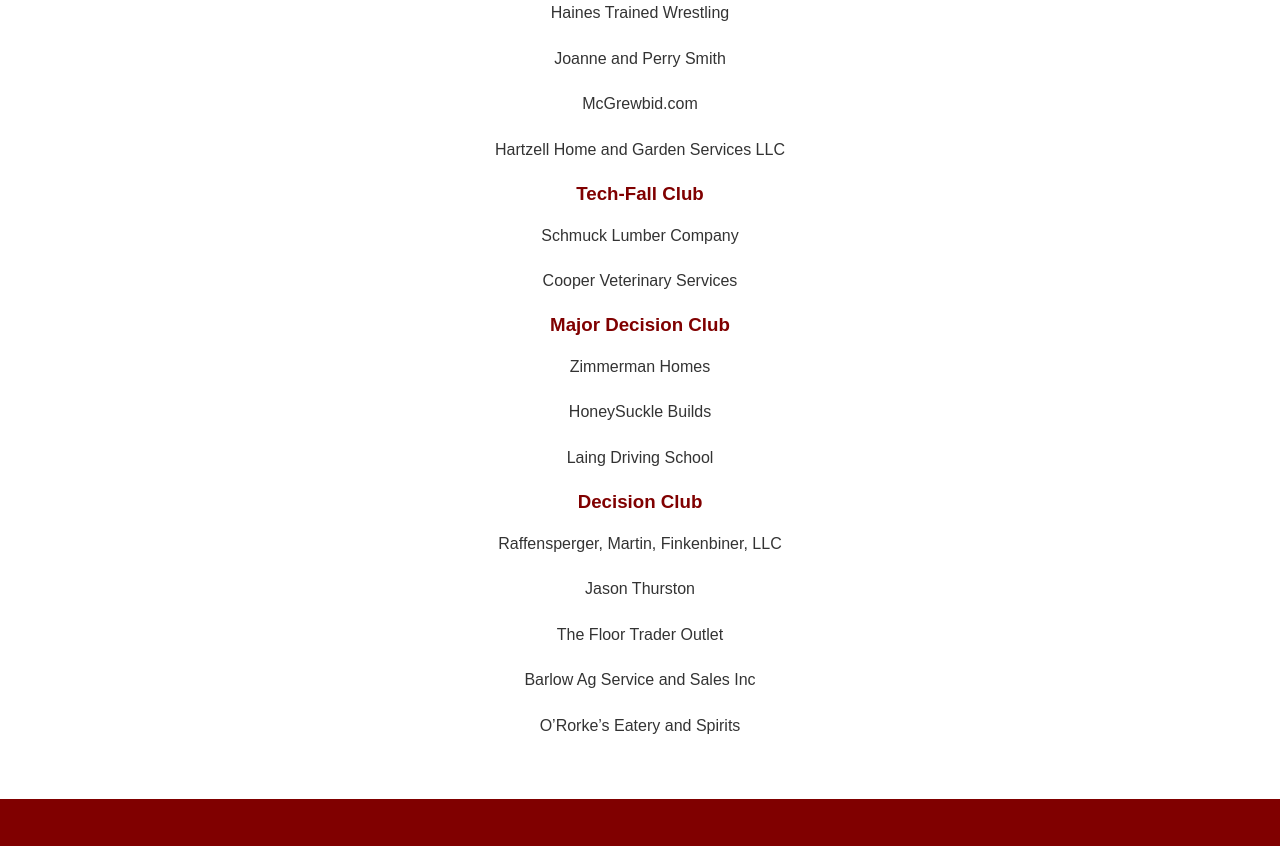
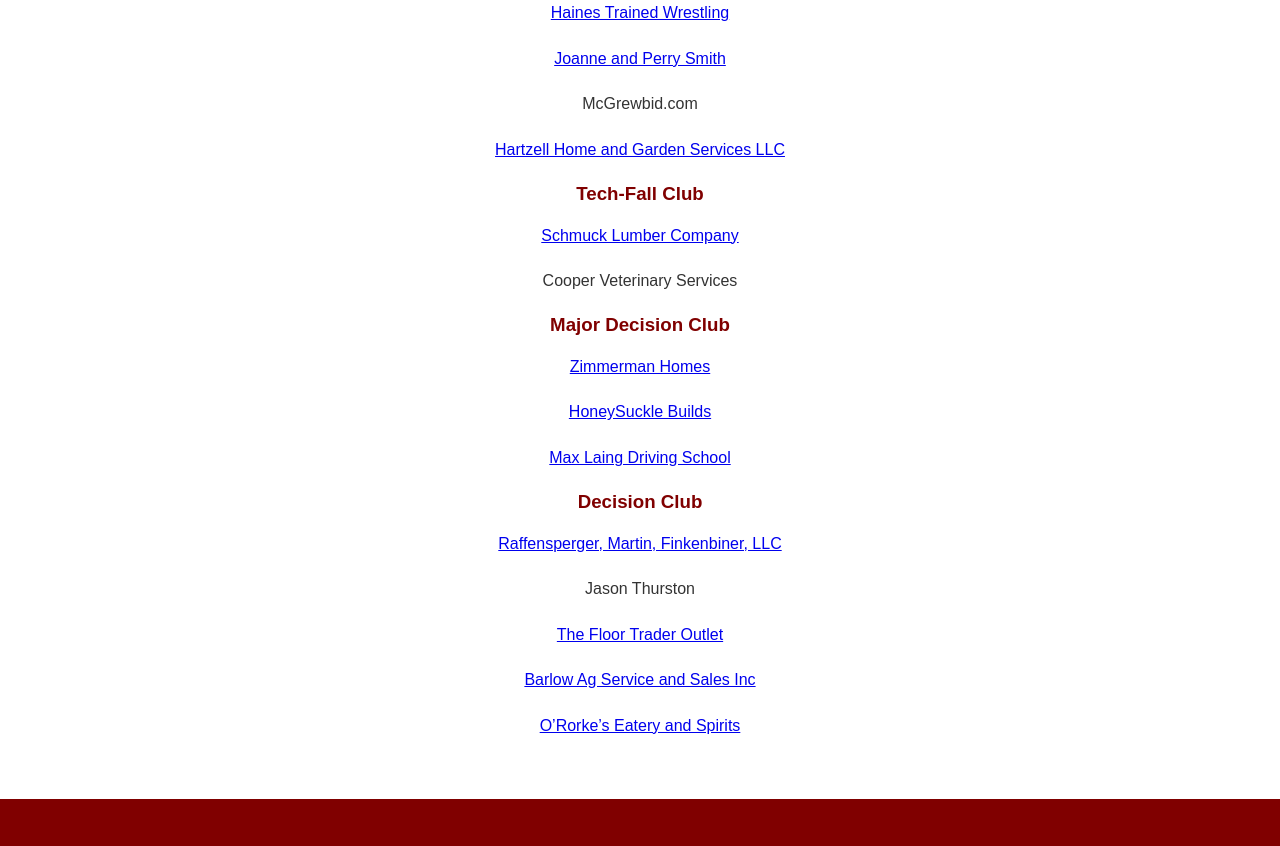
Before and after one commit to gburgwrest/Wrestling-Website, a plain HTML site: page sponsors.html in a window 1280 px wide. Shown: the part 320-1166 px from the top of the page. Drawn offline with Linux system fonts and the light colour scheme.

Commit message:
Update sponsors.html

```diff
--- a/sponsors.html
+++ b/sponsors.html
@@ -110,31 +110,28 @@
     <br>
     <div class="sponsor-group">
       <h3 style="text-align:center; color:#800000;">Pin Club</h3><br>
-      <p><a href=https://www.ziggydonutz.com target="_blank">Ziggy Donuts</a></p>
-      <p><a href=https://www.facebook.com/rcolemansflooring target="_blank">Coleman’s Flooring</a></p>
-      <p>Haines Trained Wrestling</p>
-      <p>Joanne and Perry Smith</p>
-      <p>McGrewbid.com</p>
-      <p>Hartzell Home and Garden Services LLC</p>
+      <p><a href=https://www.ziggydonutz.com>Ziggy Donuts</a></p>
+      <p><a href=https://www.facebook.com/rcolemansflooring>Coleman’s Flooring</a></p>
+      <p><A href=http://hainestrained.com>Haines Trained Wrestling</a></p>
+      <p><a href=http://www.perrysmithdrivingschool.com>Joanne and Perry Smith</a></p>
+      <p><a href=https://mcgrewbid.com/auctions></a>McGrewbid.com</p>
+      <p><a href=https://www.hartzellhgs.com>Hartzell Home and Garden Services LLC</a></p>
 
       <h3 style="text-align:center; color:#800000;">Tech-Fall Club</h3><br>
-      <p>Schmuck Lumber Company</p>
-
-      <p>Cooper Veterinary Services</p>
+      <p><a href=https://www.schmucklumber.com>Schmuck Lumber Company</a></p>
+      <p><a hred=https://www.facebook.com/p/Cooper-Veterinary-Services-100086215232949>Cooper Veterinary Services</a></p>
 
       <h3 style="text-align:center; color:#800000;">Major Decision Club</h3><br>
-      <p>Zimmerman Homes</p>
-
-      <p>HoneySuckle Builds</p>
-      <p>Laing Driving School</p>
+      <p><a href=https://zimmermanhomes.com>Zimmerman Homes</a></p>
+      <p><a href=https://www.honeysucklebuilds.com/?srsltid=AfmBOoqCjrWzqXl69fdwac5AJ1g9NNU9dqT3SBLIWw0VtD5oFUdLYcU2>HoneySuckle Builds</a></p>
+      <p><a href=https://maxlaingdrivingschool.com>Max Laing Driving School</a></p>
 
       <h3 style="text-align:center; color:#800000;">Decision Club</h3><br>
-      <p>Raffensperger, Martin, Finkenbiner, LLC</p>
-
+      <p><a href=https://rmfcpallc.com>Raffensperger, Martin, Finkenbiner, LLC</a></p>
       <p>Jason Thurston</p>
-      <p>The Floor Trader Outlet</p>
-      <p>Barlow Ag Service and Sales Inc</p>
-      <p>O’Rorke’s Eatery and Spirits</p>
+      <p><a href=https://www.floortraderchambersburg.com>The Floor Trader Outlet</a></p>
+      <p><a href=https://www.barlowagservice.com>Barlow Ag Service and Sales Inc</a></p>
+      <p><a href=https://www.ororkes.com>O’Rorke’s Eatery and Spirits</a></p>
     </div>
   </main>
   <footer>
```
